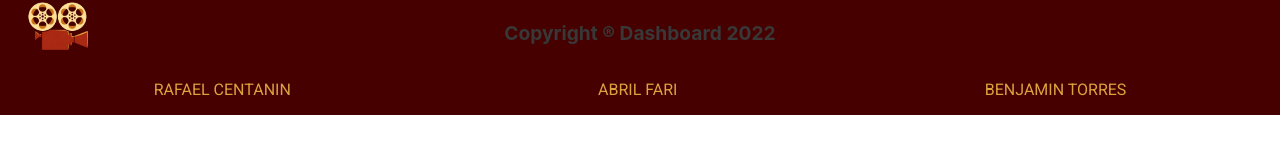
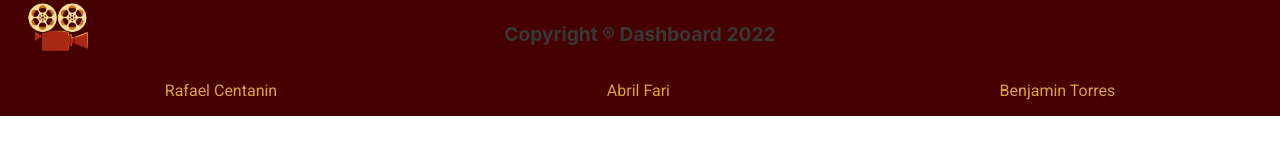
Before and after one commit to rafael-centanin/proyecto-integrador-c.f.t, a React (Create React App) app: page / in a window 1280 px wide. Shown: the part 413-568 px from the top of the page. Built offline with nearby package versions, Linux system fonts and the light colour scheme; no server answers; a web font is replaced by a local one.

Commit message:
Controlando que se vea bien mi nombre en GitHub

```diff
--- a/src/componentes/Footer/Footer.css
+++ b/src/componentes/Footer/Footer.css
@@ -7,7 +7,7 @@
 }
 .nombresFoot img{
     position: absolute;
-    top: 0px;
+    top: 1px;
     left: 20px;
     width: 60px;
 }
@@ -22,14 +22,14 @@
     color: #DCA23E; ;
 }
 .copy{
-    margin-top: 30px;
+    margin-top: 31px;
     color: rgb(57, 56, 56);
     font-weight: bold;
     font: optional;
     font-size: 120%;
 }
 footer{
-        background-color: #460000;
-        position: relative;
-        width: 100%;
+    background-color: #460000;
+    position: relative;
+    width: 100%;
 }
--- a/src/componentes/Footer/Footer.js
+++ b/src/componentes/Footer/Footer.js
@@ -7,9 +7,9 @@ function Footer() {
         <img id="logo" src="./images/logo.png" alt="Logo" />
         <p className="copy">Copyright ® Dashboard 2022</p>
         <div className="nombres">
-        <p>RAFAEL CENTANIN</p>
-        <p>ABRIL FARI</p>
-        <p>BENJAMIN TORRES</p>
+        <p>Rafael Centanin</p>
+        <p>Abril Fari</p>
+        <p>Benjamin Torres</p>
         </div>
     </footer>
     )
```
